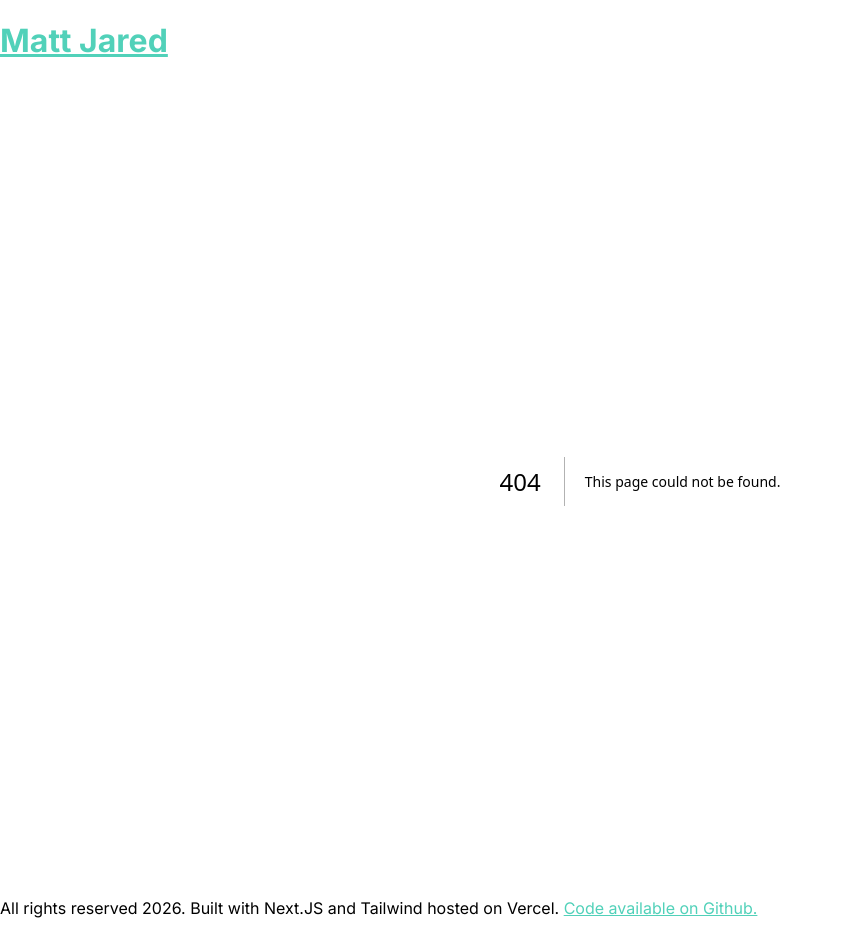
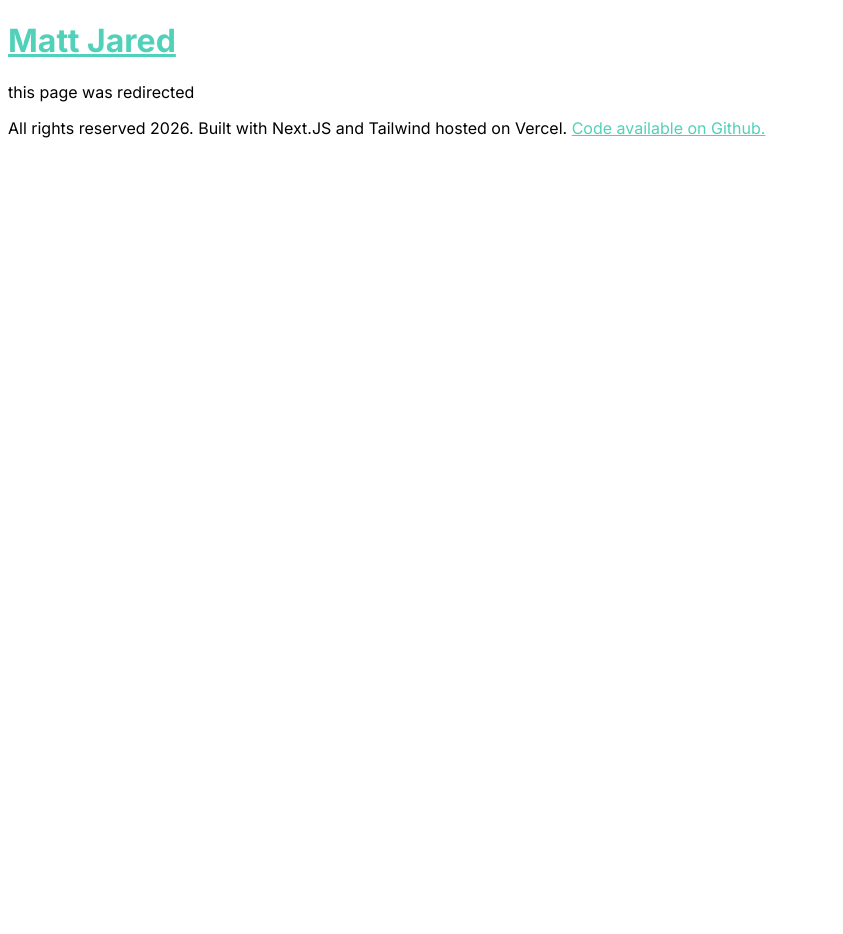
Before and after one commit to mattjared/personal-site, a Next.js app: page /profile in a window 1280 px wide. Before the commit this address had no page. Shown: the whole page, without its empty margins (0-843 px from the left). After the commit the page ends 800 px from the top, so only its background shows below. Built offline with nearby package versions, Linux system fonts and the light colour scheme.

Commit message:
committing

```diff
--- a/app/Navbar.js
+++ b/app/Navbar.js
@@ -9,12 +9,6 @@ export default function Navbar() {
           Matt Jared
         </Link>
       </h1>
-      {/* <div className="flex items-stretch gap-1 mb-5">
-        <Link href="/">Home</Link>
-        <Link href="/">Blog</Link>
-        <Link href="/">Experience</Link>
-        <Link href="/">Contact</Link>
-      </div> */}
       <div className="flex items-stretch gap-1 mb-9 h-[32px]">
         {opacities.map((el, i) => {
           return (<div className={`${el} grow h-full`} key={i}></div>)
--- /dev/null
+++ b/app/profile/page.js
@@ -0,0 +1,7 @@
+export default function Profile() {
+  return (
+    <div className="py-6">
+      <p>this page was redirected</p>
+    </div>
+  )
+}
```
Also changed, not shown: vercel.json (added).
